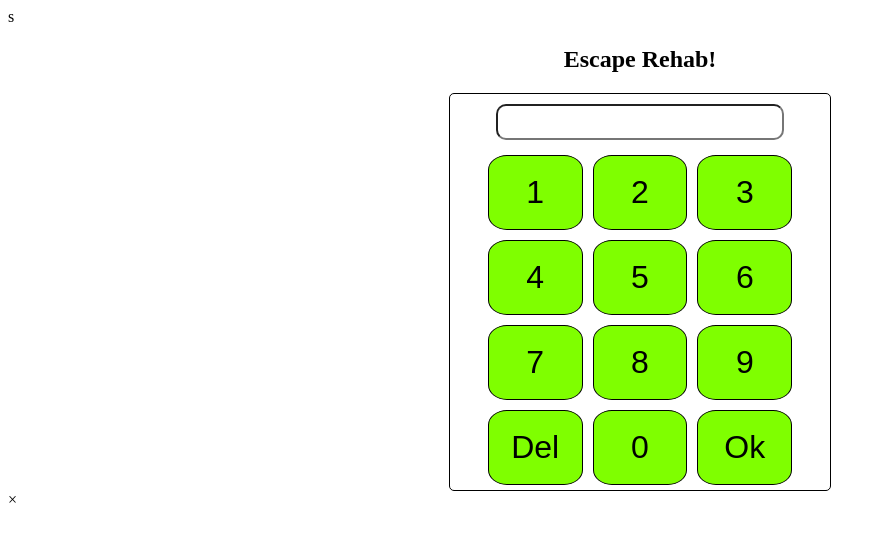
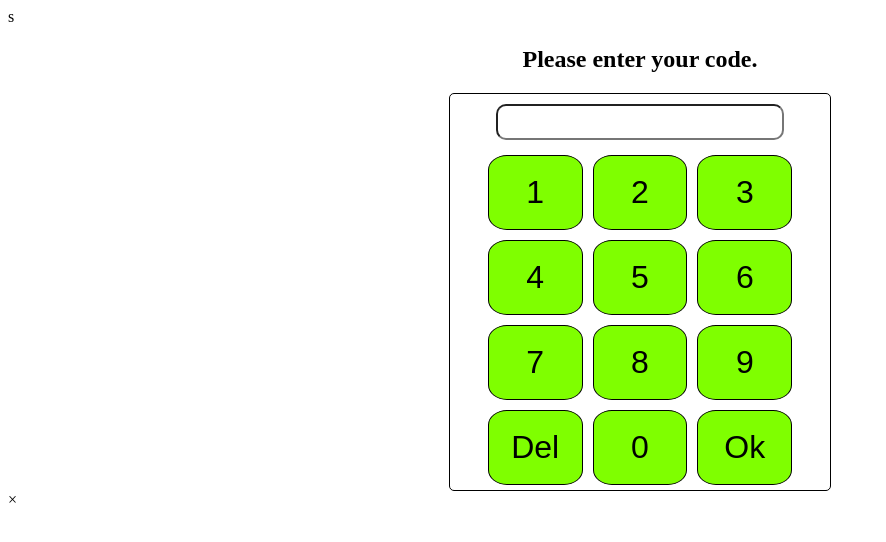
Before and after one commit to twherd/codenamerehab, a plain HTML site: page index.html in a window 1280 px wide. Shown: the whole page, without its empty margins (0-886 px from the left). Drawn offline with Linux system fonts and the light colour scheme.

Commit message:
Update index.html

```diff
--- a/index.html
+++ b/index.html
@@ -3,7 +3,7 @@ s<!-- Index.html -->
 <html lang="en">
 
 <head>
-    <title>Escape Rehab</title>
+    <title>Codename: REHAB</title>
     <style>/* Style.css */
 .text-center {
     text-align: center;
@@ -65,7 +65,7 @@ s<!-- Index.html -->
 </head>
 
 <body>
-    <h2 class="text-center">Escape Rehab!</h2>
+    <h2 class="text-center">Please enter your code.</h2>
     <div class="container">
         <div class="card">
             <div class="card-header">
```
